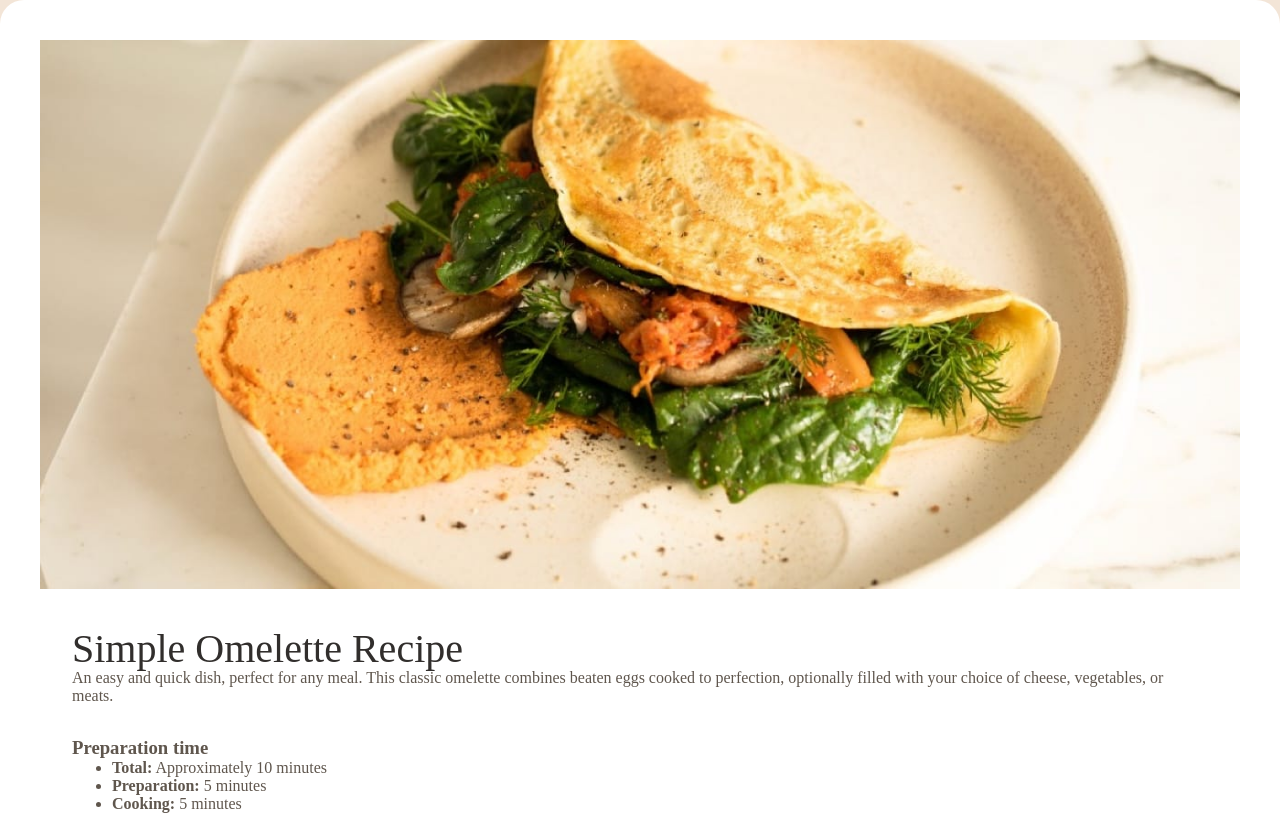
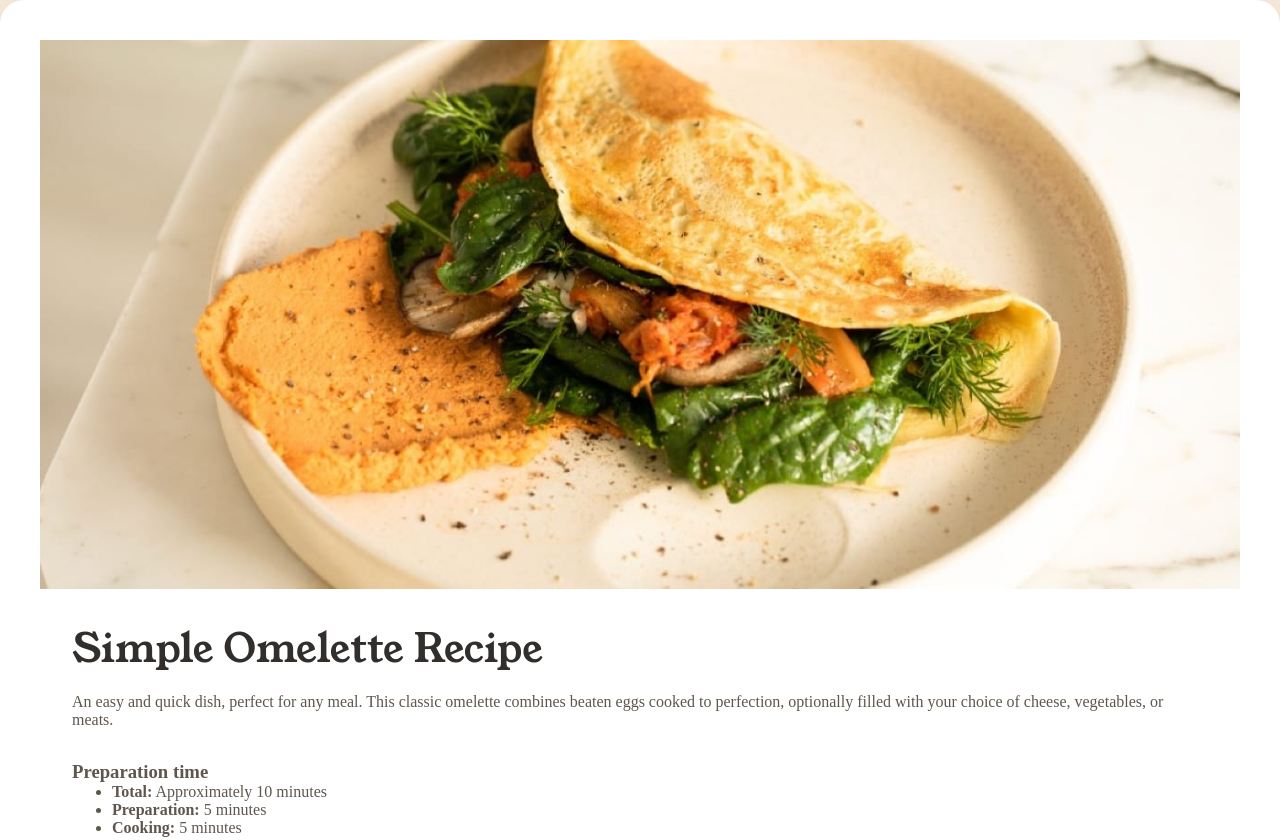
Before and after one commit to loki-pepe/recipe-page, a plain HTML site: page index.html in a window 1280 px wide. Shown: the top 840 px of the page. Drawn offline with Linux system fonts and the light colour scheme.

Commit message:
set h1 bottom margin and fix typo

```diff
--- a/styles/styles.css
+++ b/styles/styles.css
@@ -19,9 +19,9 @@
     --white: #FFF;
 
     /* Typography */
-    --text-1-desktop: normal 400 40px/100% "Youg Serif", serif;
-    --text-1-mobile: normal 400 36px/100% "Youg Serif", serif;
-    --text-2: normal 400 28px/100% "Youg Serif", serif;
+    --text-1-desktop: normal 400 40px/100% "Young Serif", serif;
+    --text-1-mobile: normal 400 36px/100% "Young Serif", serif;
+    --text-2: normal 400 28px/100% "Young Serif", serif;
     --text-3: normal 600 20px/100% "Outfit", serif;
     --text-4: normal 400 16px/150% "Outfit", serif;
     --text-4-bold: normal 700 16px/150% "Outfit", serif;
@@ -59,6 +59,7 @@ body {
 h1 {
     font: var(--text-1-mobile);
     color: var(--stone-900);
+    margin-bottom: var(--space-300);
 }
 
 img {
```
